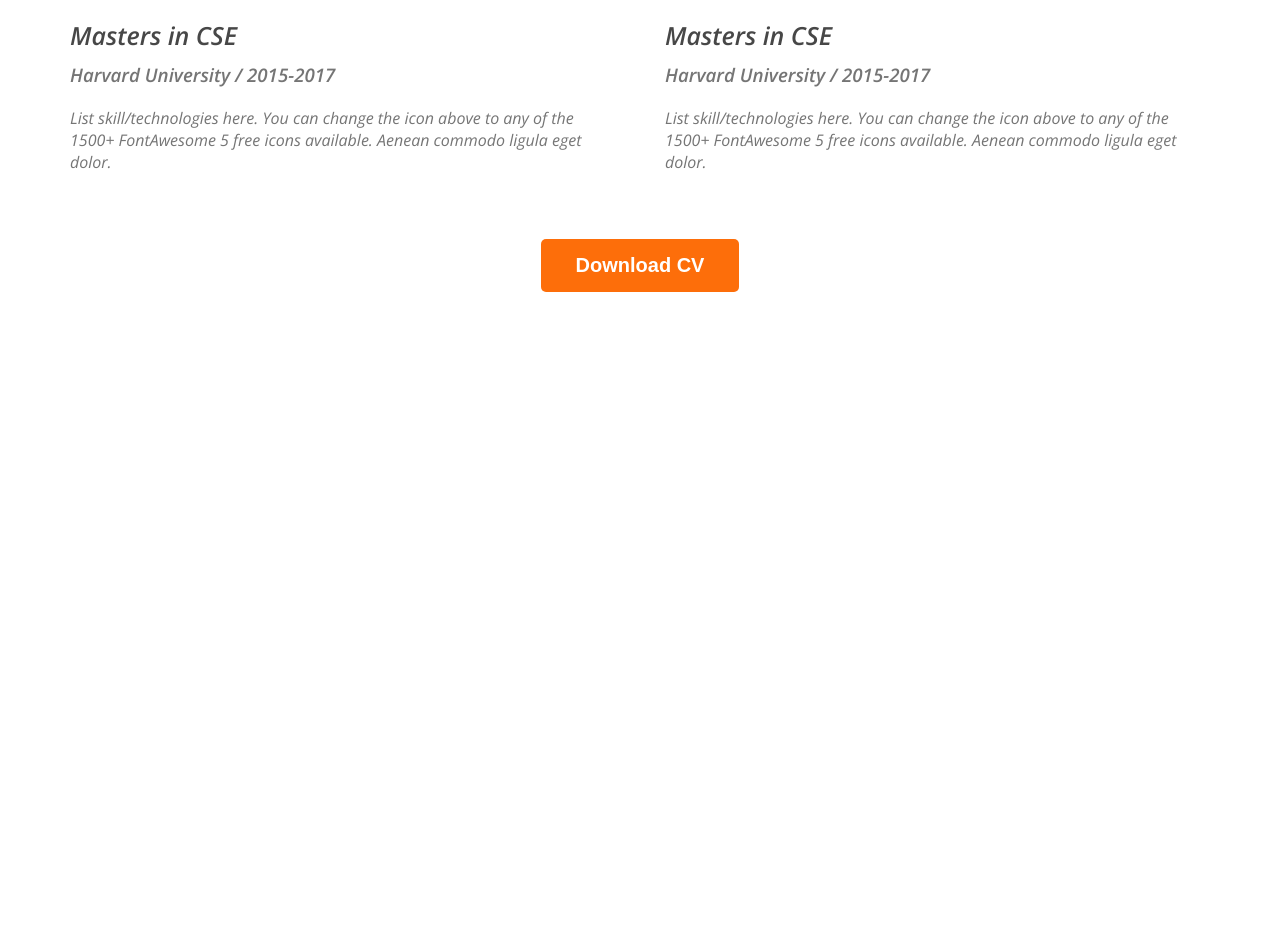
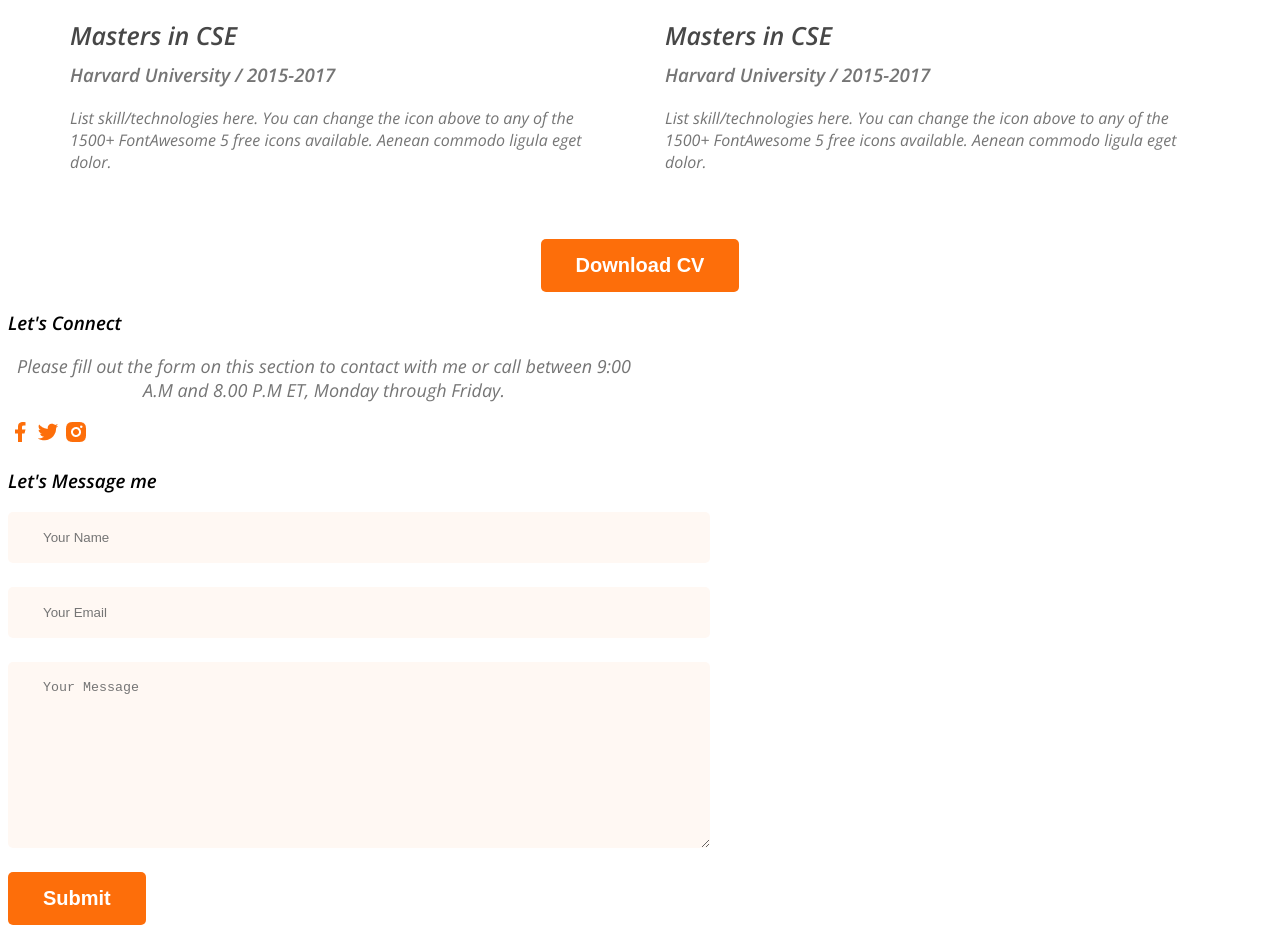
Before and after one commit to Sukla22/WebDeveloper-Portfolio, a plain HTML site: page index.html in a window 1280 px wide. Shown: the part 2878-3811 px from the top of the page. Before the commit the page ends 3178 px from the top, so only its background shows below. Drawn offline with nearby package versions, Linux system fonts and the light colour scheme.

Commit message:
footer complete

```diff
--- a/index.html
+++ b/index.html
@@ -115,21 +115,24 @@
                         <h2 class="resume-item-title">Masters in CSE</h2>
                         <h3 class="resume-item-institute">Harvard University / 2015-2017</h3>
                         <p class="resume-item-description">List skill/technologies here. You can change the icon above
-                            to any of the 1500+ FontAwesome 5 free icons available. Aenean commodo ligula eget dolor.</p>
+                            to any of the 1500+ FontAwesome 5 free icons available. Aenean commodo ligula eget dolor.
+                        </p>
                     </div>
                     <hr>
                     <div class="resume-item">
                         <h2 class="resume-item-title">Masters in CSE</h2>
                         <h3 class="resume-item-institute">Harvard University / 2015-2017</h3>
                         <p class="resume-item-description">List skill/technologies here. You can change the icon above
-                            to any of the 1500+ FontAwesome 5 free icons available. Aenean commodo ligula eget dolor.</p>
+                            to any of the 1500+ FontAwesome 5 free icons available. Aenean commodo ligula eget dolor.
+                        </p>
                     </div>
                     <hr>
                     <div class="resume-item">
                         <h2 class="resume-item-title">Masters in CSE</h2>
                         <h3 class="resume-item-institute">Harvard University / 2015-2017</h3>
                         <p class="resume-item-description">List skill/technologies here. You can change the icon above
-                            to any of the 1500+ FontAwesome 5 free icons available. Aenean commodo ligula eget dolor.</p>
+                            to any of the 1500+ FontAwesome 5 free icons available. Aenean commodo ligula eget dolor.
+                        </p>
                     </div>
                 </div>
                 <div class="resume-column">
@@ -138,21 +141,24 @@
                         <h2 class="resume-item-title">Masters in CSE</h2>
                         <h3 class="resume-item-institute">Harvard University / 2015-2017</h3>
                         <p class="resume-item-description">List skill/technologies here. You can change the icon above
-                            to any of the 1500+ FontAwesome 5 free icons available. Aenean commodo ligula eget dolor.</p>
+                            to any of the 1500+ FontAwesome 5 free icons available. Aenean commodo ligula eget dolor.
+                        </p>
                     </div>
                     <hr>
                     <div class="resume-item">
                         <h2 class="resume-item-title">Masters in CSE</h2>
                         <h3 class="resume-item-institute">Harvard University / 2015-2017</h3>
                         <p class="resume-item-description">List skill/technologies here. You can change the icon above
-                            to any of the 1500+ FontAwesome 5 free icons available. Aenean commodo ligula eget dolor.</p>
+                            to any of the 1500+ FontAwesome 5 free icons available. Aenean commodo ligula eget dolor.
+                        </p>
                     </div>
                     <hr>
                     <div class="resume-item">
                         <h2 class="resume-item-title">Masters in CSE</h2>
                         <h3 class="resume-item-institute">Harvard University / 2015-2017</h3>
                         <p class="resume-item-description">List skill/technologies here. You can change the icon above
-                            to any of the 1500+ FontAwesome 5 free icons available. Aenean commodo ligula eget dolor.</p>
+                            to any of the 1500+ FontAwesome 5 free icons available. Aenean commodo ligula eget dolor.
+                        </p>
                     </div>
 
 
@@ -166,7 +172,26 @@
     </main>
 
     <footer>
-
+        <div class="footer-column">
+            <h3 class="footer-section-title">Let's Connect</h3>
+            <p class="section-description">Please fill out the form on this section to contact with me or call between
+                9:00 A.M and 8.00 P.M ET, Monday through Friday.
+            </p>
+            <div class="social-links">
+                <a href=""><img src="images/icons/facebook.png" alt=""></a>
+                <a href=""><img src="images/icons/twitter.png" alt=""></a>
+                <a href=""><img src="images/icons/insta.png" alt=""></a>
+            </div>
+        </div>
+        <div class="footer-column">
+            <h3 class="footer-section-title">Let's Message me</h3>
+            <form class="contact" action="">
+                <input type="text" placeholder="Your Name">
+                <input type="email" name="" placeholder="Your Email" id="">
+                <textarea name="" placeholder="Your Message" id="" cols="30" rows="10"></textarea>
+                <input class="btn-primary" type="submit" value="Submit">
+            </form>
+        </div>
     </footer>
 </body>
 
--- a/style/portfolio.css
+++ b/style/portfolio.css
@@ -184,3 +184,28 @@
     text-align: center;
     margin-top: 50px;
 }
+/* footer-style */
+
+.footer{
+  display: flex;
+    gap: 100px;
+    background-color: #FFF8F3;
+    margin-top: 100px;
+    padding: 130px 200px;
+}
+.footer-column{
+    width: 50%;
+}
+.social-links{
+    margin-right: 25px;
+}
+.contact input[type="text"], .contact input[type="email"],
+textarea{
+    display: block;
+    margin-bottom: 24px;
+    padding: 18px 35px;
+    border-radius: 5px ;
+    background-color: #FFF8F3 ;
+    border: 0;
+    width: 100%;
+}
```
